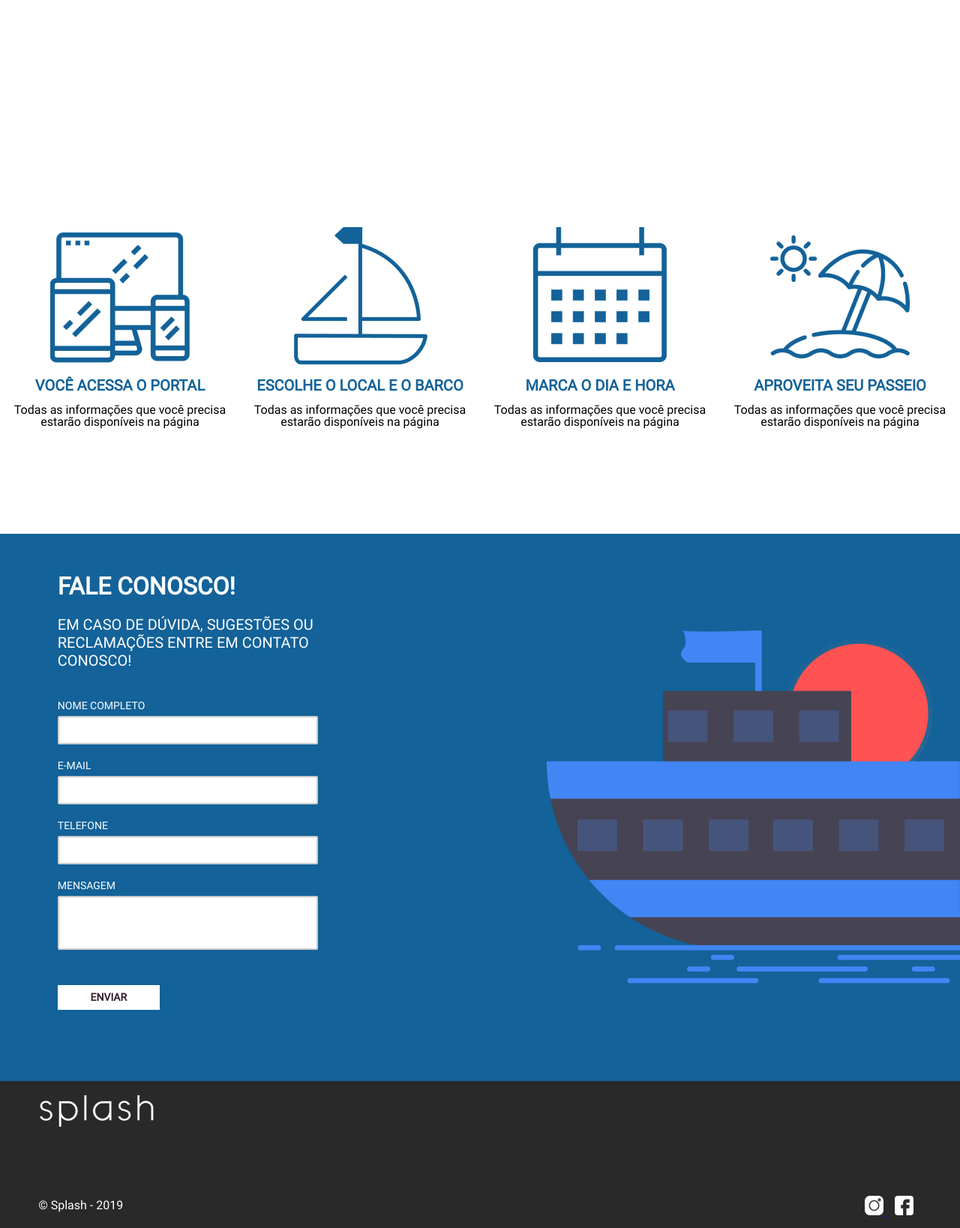
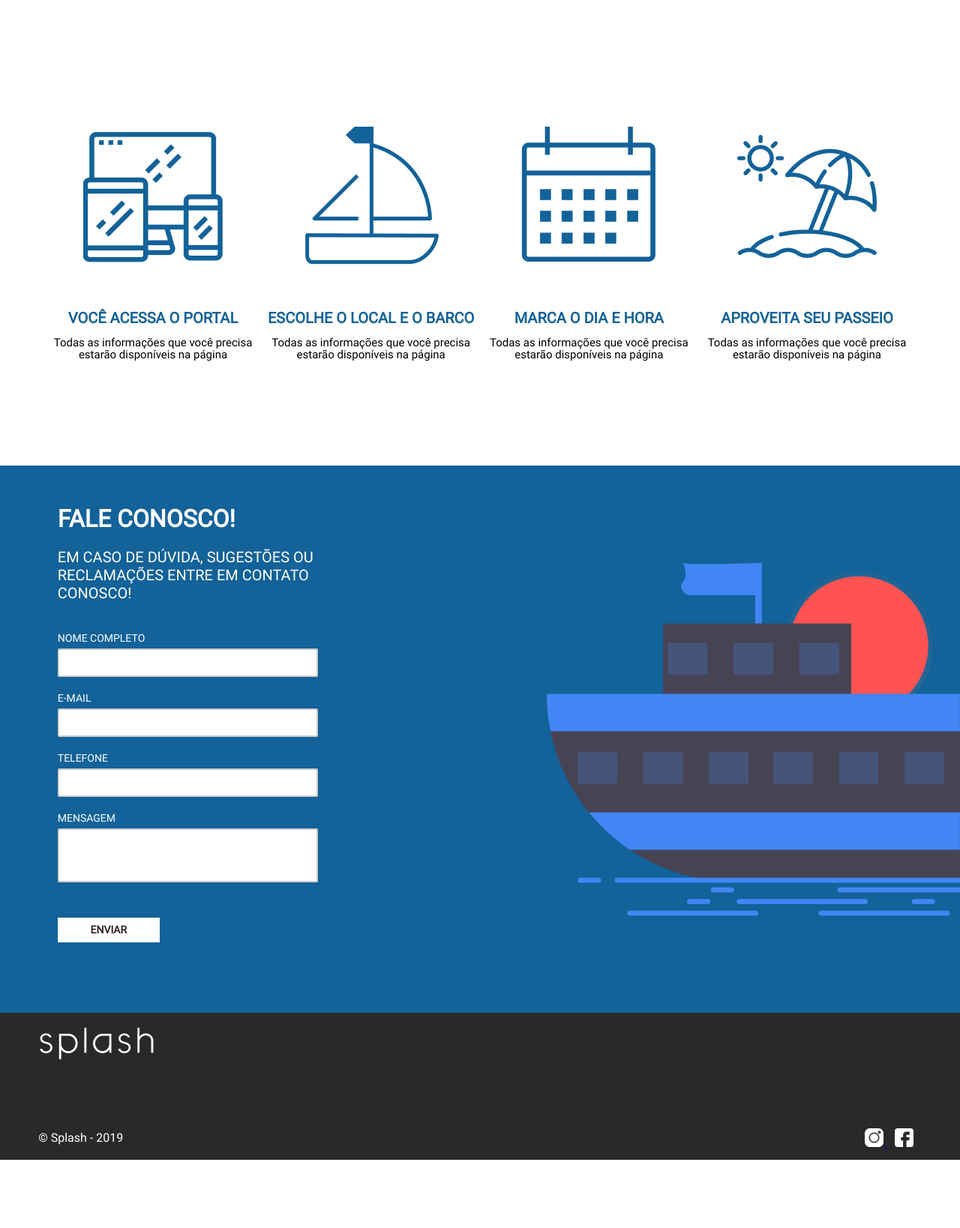
Before and after one commit to splash-co/splash-co.github.io, a PHP site: page /index.html in a window 1280 px wide. Shown: the part 1389-3027 px from the top of the page at 75% size. After the commit the page ends 2936 px from the top, so only its background shows below. Run offline with PHP 8.4, Linux system fonts and the light colour scheme; some libraries are stand-ins or nearby versions.

Commit message:
Restyle section 2

```diff
--- a/styles/style.css
+++ b/styles/style.css
@@ -59,6 +59,12 @@ body {
   --section-1-justify: space-between;
   --section-1-h1-size: 30px;
   --section-1-p-size: 24px;
+
+  /* SECTION 2 */
+  --section-2-justify: space-between;
+  --section-2-square-width: 280px;
+  --section-2-square-h1-size: 20px;
+  --section-2-square-p-size: 15px;
 }
 
 /* ----------------------------------------------------- */
@@ -456,29 +462,30 @@ body {
 /* ----------------------------------------------------- */
 
 .section2__container {
-  margin-top: 8.5%;
-  padding-top: 2%;
   display: flex;
+  justify-content: var(--section-2-justify);
+  padding: 0 5%;
 }
 
 .section2__container .content__square__icon--card {
+  width: var(--section-2-square-width);
   display: flex;
-  width: 327px;
   flex-direction: column;
-  justify-content: center;
   align-items: center;
   text-align: center;
 }
 
 .section2__container .content__square__icon--card h1 {
-  font-size: 20px;
+  margin-top: 44px;
+  font-size: var(--section-2-square-h1-size);
   color: #136299;
   line-height: 50px;
+  font-weight: 800;
 }
 
 .section2__container .content__square__icon--card p {
-  font-size: 16px;
-  line-height: 100%;
+  font-size: var(--section-2-square-p-size);
+  line-height: 16px;
 }
 
 /* ----------------------------------------------------- */
```
